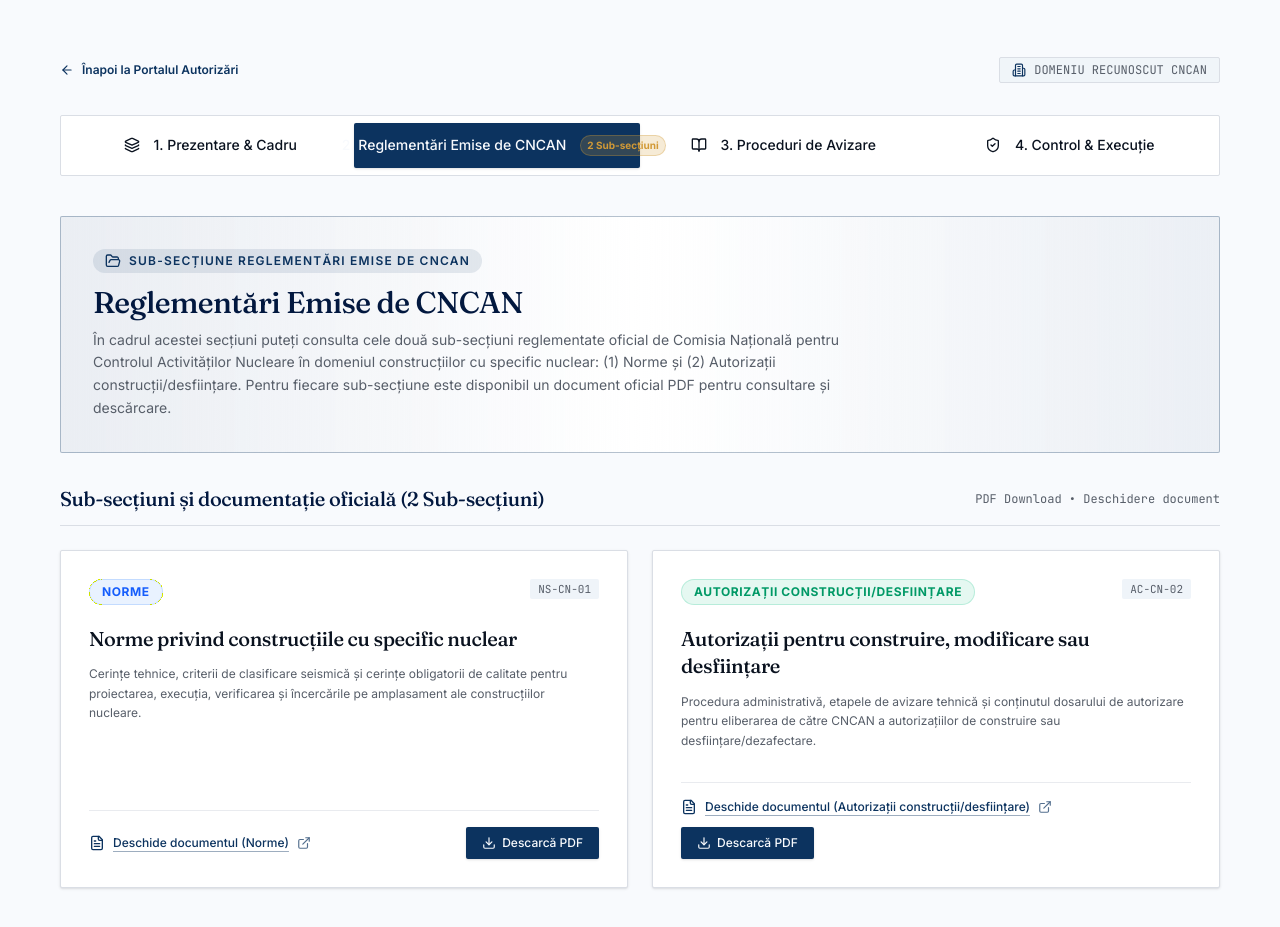
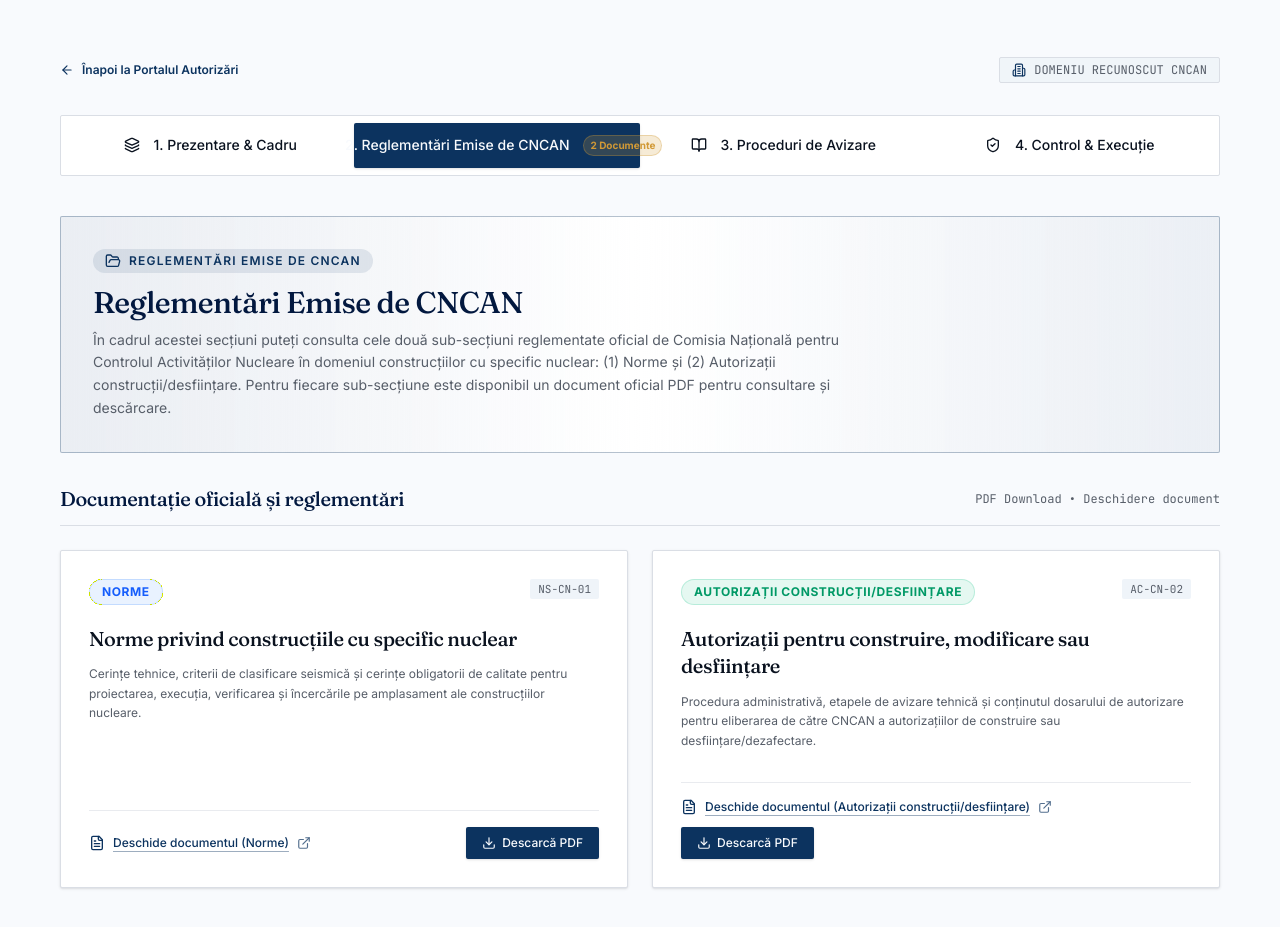
Before and after one commit to mihnea2456/cncan, a React (Vite) app: page /constructii-nucleare in a window 1280 px wide. Shown: the part 1380-2307 px from the top of the page. Built offline with nearby package versions, Linux system fonts and the light colour scheme.

Commit message:
Remove redundant sub-sections wording from Constructii cu Specific Nuclear page

```diff
--- a/src/routes/constructii-nucleare.tsx
+++ b/src/routes/constructii-nucleare.tsx
@@ -114,7 +114,7 @@
               <FolderOpen className="h-4 w-4 mr-2" />
               {lang === "ro" ? "2. Reglementări Emise de CNCAN" : "2. CNCAN Regulations"}
               <span className="ml-2 inline-flex items-center px-1.5 py-0.5 rounded-full text-[10px] font-bold bg-gold/20 text-gold border border-gold/30">
-                2 Sub-secțiuni
+                2 Documente
               </span>
             </TabsTrigger>
             <TabsTrigger
@@ -206,7 +206,7 @@
               <div className="max-w-3xl">
                 <div className="inline-flex items-center gap-2 text-xs font-semibold text-brand uppercase tracking-widest bg-brand/10 px-3 py-1 rounded-full mb-3">
                   <FolderOpen className="h-4 w-4" />
-                  {lang === "ro" ? "SUB-SECȚIUNE REGLEMENTĂRI EMISE DE CNCAN" : "CNCAN REGULATIONS SUB-SECTION"}
+                  {lang === "ro" ? "REGLEMENTĂRI EMISE DE CNCAN" : "CNCAN REGULATIONS"}
                 </div>
                 <h2 className="font-display text-2xl md:text-3xl text-brand-deep">
                   {lang === "ro"
@@ -227,8 +227,8 @@
                 <div>
                   <h3 className="font-display text-xl text-brand-deep">
                     {lang === "ro"
-                      ? "Sub-secțiuni și documentație oficială (2 Sub-secțiuni)"
-                      : "Sub-sections and official documentation (2 Sub-sections)"}
+                      ? "Documentație oficială și reglementări"
+                      : "Official documentation and regulations"}
                   </h3>
                 </div>
                 <span className="text-xs font-mono text-muted-foreground">PDF Download • Deschidere document</span>
```
